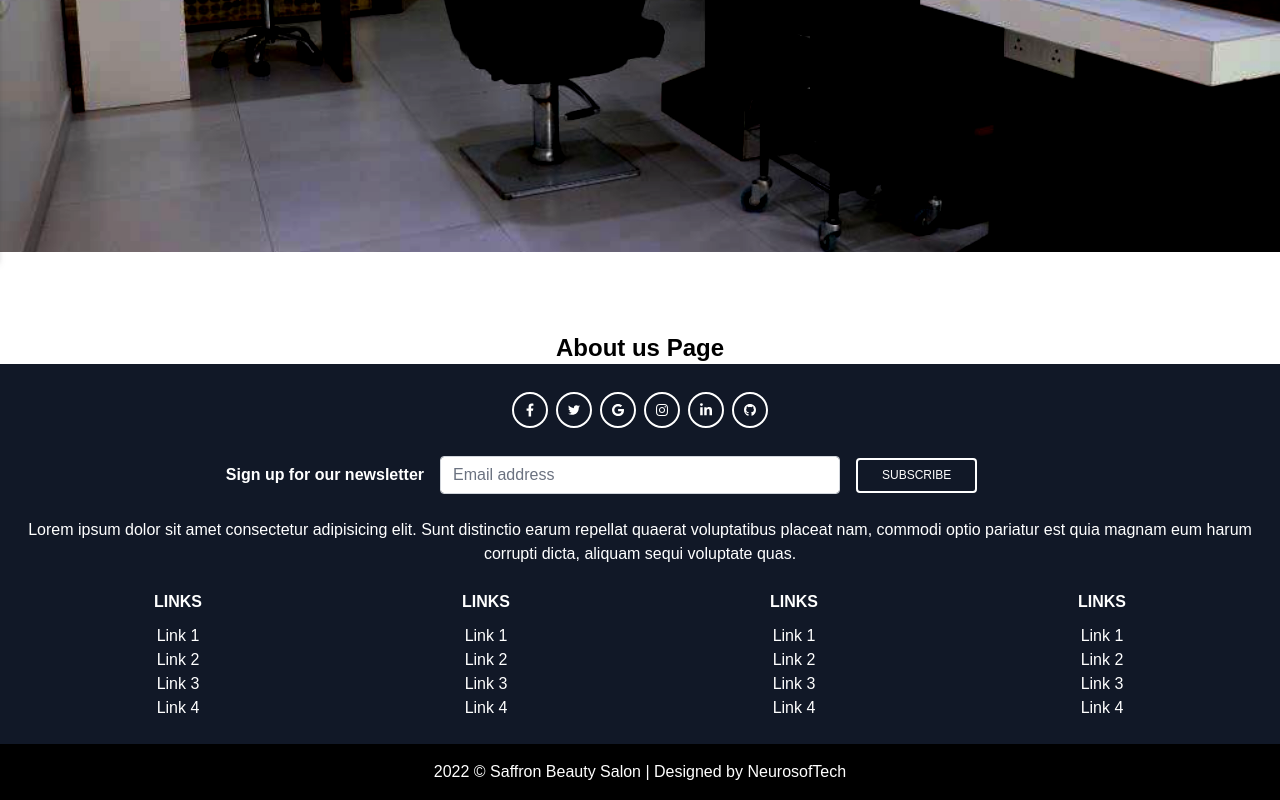
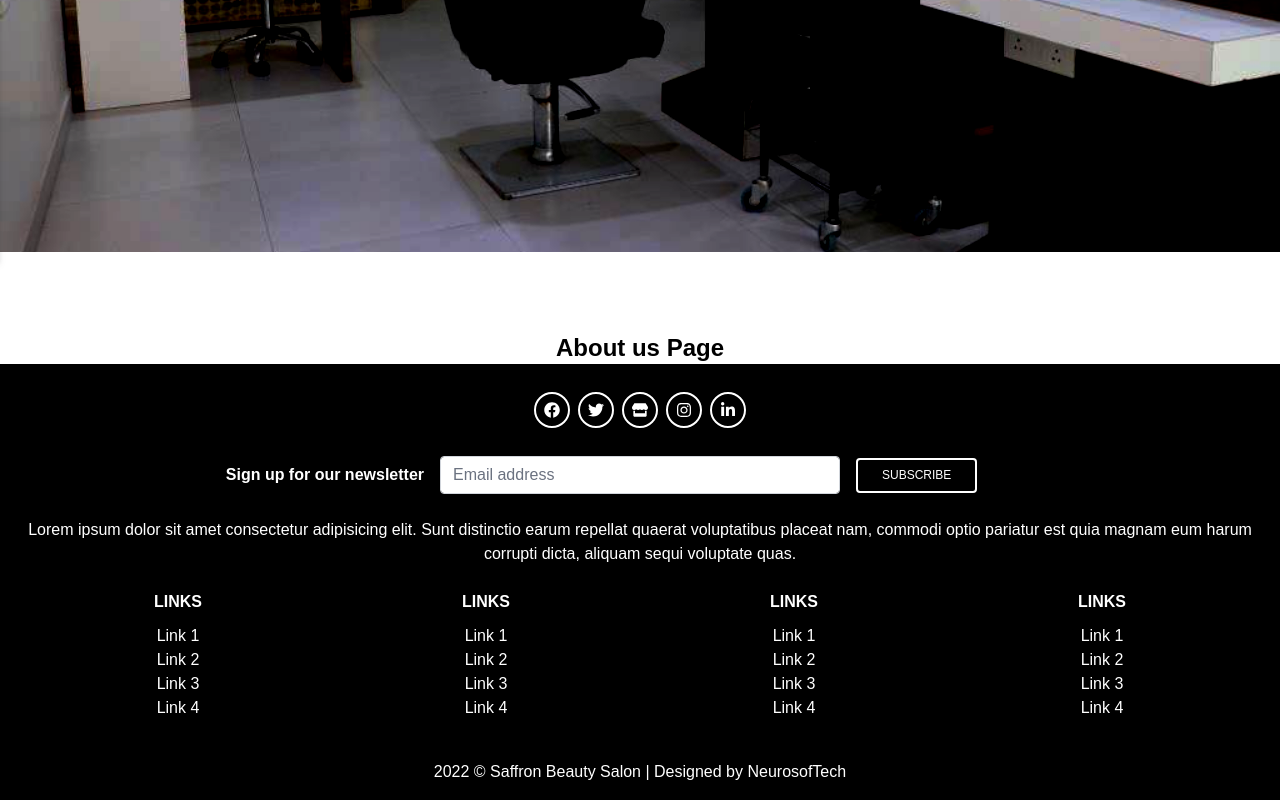
Before and after one commit to louisfbarry/saffron-salon, a Next.js app: page /about in a window 1280 px wide. Shown: the part 563-1363 px from the top of the page. Built offline with nearby package versions, Linux system fonts and the light colour scheme.

Commit message:
Images and Footer Added

```diff
--- a/components/Brands.js
+++ b/components/Brands.js
@@ -4,7 +4,7 @@ import Image from "next/image"
 function Brands() {
     return (
         <section className="flex flex-col md:flex-row justify-center items-center mt-10 gap-6 px-8 max-w-[1400px] mx-auto">
-            <h2 className="text-2xl text-pink-600">Our Services</h2>
+            <h2 className="text-2xl text-pink-600">We are Best in</h2>
             <div className="brand group">
                 {/* <h3>Hair Services</h3> */}
                 <Image src="/images/hairdresser.png" alt="" layout="fill" objectFit="cover" />
--- a/components/Footer.js
+++ b/components/Footer.js
@@ -1,97 +1,34 @@
 import Script from 'next/script'
 import Link from 'next/link'
+import { FaFacebook, FaTwitter, FaInstagram, FaStore, FaLinkedinIn } from 'react-icons/fa'
 
 function Footer() {
     return (
-        <footer className="text-center bg-gray-900 text-white">
+        <footer className="text-center bg-black text-white">
             <div className="container px-6 pt-6">
                 <div className="flex justify-center mb-6">
-                <a href="#!" type="button" className="rounded-full border-2 border-white text-white leading-normal uppercase hover:bg-black hover:bg-opacity-5 focus:outline-none focus:ring-0 transition duration-150 ease-in-out w-9 h-9 m-1">
-                    <svg aria-hidden="true"
-                    focusable="false"
-                    data-prefix="fab"
-                    data-icon="facebook-f"
-                    className="w-2 h-full mx-auto"
-                    role="img"
-                    xmlns="http://www.w3.org/2000/svg"
-                    viewBox="0 0 320 512"
-                >
-                    <path
-                    fill="currentColor"
-                    d="M279.14 288l14.22-92.66h-88.91v-60.13c0-25.35 12.42-50.06 52.24-50.06h40.42V6.26S260.43 0 225.36 0c-73.22 0-121.08 44.38-121.08 124.72v70.62H22.89V288h81.39v224h100.17V288z"
-                    ></path>
-                    </svg>
+                <a href="#!" type="button" className="rounded-full border-2 border-white text-white leading-normal uppercase hover:bg-blue-800 hover:border-blue-800 focus:outline-none focus:ring-0 transition duration-150 ease-in-out w-9 h-9 m-1">
+                    <FaFacebook className="ml-2 mt-2 mx-auto" />
                 </a>
 
-                <a href="#!" type="button" className="rounded-full border-2 border-white text-white leading-normal uppercase hover:bg-black hover:bg-opacity-5 focus:outline-none focus:ring-0 transition duration-150 ease-in-out w-9 h-9 m-1">
-                    <svg aria-hidden="true"
-                    focusable="false"
-                    data-prefix="fab"
-                    data-icon="twitter"
-                    className="w-3 h-full mx-auto"
-                    role="img"
-                    xmlns="http://www.w3.org/2000/svg"
-                    viewBox="0 0 512 512"
-                    >
-                    <path
-                        fill="currentColor"
-                        d="M459.37 151.716c.325 4.548.325 9.097.325 13.645 0 138.72-105.583 298.558-298.558 298.558-59.452 0-114.68-17.219-161.137-47.106 8.447.974 16.568 1.299 25.34 1.299 49.055 0 94.213-16.568 130.274-44.832-46.132-.975-84.792-31.188-98.112-72.772 6.498.974 12.995 1.624 19.818 1.624 9.421 0 18.843-1.3 27.614-3.573-48.081-9.747-84.143-51.98-84.143-102.985v-1.299c13.969 7.797 30.214 12.67 47.431 13.319-28.264-18.843-46.781-51.005-46.781-87.391 0-19.492 5.197-37.36 14.294-52.954 51.655 63.675 129.3 105.258 216.365 109.807-1.624-7.797-2.599-15.918-2.599-24.04 0-57.828 46.782-104.934 104.934-104.934 30.213 0 57.502 12.67 76.67 33.137 23.715-4.548 46.456-13.32 66.599-25.34-7.798 24.366-24.366 44.833-46.132 57.827 21.117-2.273 41.584-8.122 60.426-16.243-14.292 20.791-32.161 39.308-52.628 54.253z"
-                    ></path>
-                    </svg>
+                <a href="#!" type="button" className="rounded-full border-2 border-white text-white leading-normal uppercase hover:bg-blue-400 hover:border-blue-400 focus:outline-none focus:ring-0 transition duration-150 ease-in-out w-9 h-9 m-1">
+                    <FaTwitter className="ml-2 mt-2 mx-auto" />
+
                 </a>
 
-                <a href="#!" type="button" className="rounded-full border-2 border-white text-white leading-normal uppercase hover:bg-black hover:bg-opacity-5 focus:outline-none focus:ring-0 transition duration-150 ease-in-out w-9 h-9 m-1">
-                    <svg aria-hidden="true"
-                    focusable="false"
-                    data-prefix="fab"
-                    data-icon="google"
-                    className="w-3 h-full mx-auto"
-                    role="img"
-                    xmlns="http://www.w3.org/2000/svg"
-                    viewBox="0 0 488 512"
-                    >
-                    <path
-                        fill="currentColor"
-                        d="M488 261.8C488 403.3 391.1 504 248 504 110.8 504 0 393.2 0 256S110.8 8 248 8c66.8 0 123 24.5 166.3 64.9l-67.5 64.9C258.5 52.6 94.3 116.6 94.3 256c0 86.5 69.1 156.6 153.7 156.6 98.2 0 135-70.4 140.8-106.9H248v-85.3h236.1c2.3 12.7 3.9 24.9 3.9 41.4z"
-                    ></path>
-                    </svg>
+                <a href="#!" type="button" className="rounded-full border-2 border-white text-white leading-normal uppercase hover:bg-green-500 hover:border-green-500 focus:outline-none focus:ring-0 transition duration-150 ease-in-out w-9 h-9 m-1">
+                    <FaStore className="ml-2 mt-2 mx-auto" />
                 </a>
 
-                <a href="#!" type="button" className="rounded-full border-2 border-white text-white leading-normal uppercase hover:bg-black hover:bg-opacity-5 focus:outline-none focus:ring-0 transition duration-150 ease-in-out w-9 h-9 m-1">
-                    <svg aria-hidden="true"
-                    focusable="false"
-                    data-prefix="fab"
-                    data-icon="instagram"
-                    className="w-3 h-full mx-auto"
-                    role="img"
-                    xmlns="http://www.w3.org/2000/svg"
-                    viewBox="0 0 448 512"
-                    >
-                    <path
-                        fill="currentColor"
-                        d="M224.1 141c-63.6 0-114.9 51.3-114.9 114.9s51.3 114.9 114.9 114.9S339 319.5 339 255.9 287.7 141 224.1 141zm0 189.6c-41.1 0-74.7-33.5-74.7-74.7s33.5-74.7 74.7-74.7 74.7 33.5 74.7 74.7-33.6 74.7-74.7 74.7zm146.4-194.3c0 14.9-12 26.8-26.8 26.8-14.9 0-26.8-12-26.8-26.8s12-26.8 26.8-26.8 26.8 12 26.8 26.8zm76.1 27.2c-1.7-35.9-9.9-67.7-36.2-93.9-26.2-26.2-58-34.4-93.9-36.2-37-2.1-147.9-2.1-184.9 0-35.8 1.7-67.6 9.9-93.9 36.1s-34.4 58-36.2 93.9c-2.1 37-2.1 147.9 0 184.9 1.7 35.9 9.9 67.7 36.2 93.9s58 34.4 93.9 36.2c37 2.1 147.9 2.1 184.9 0 35.9-1.7 67.7-9.9 93.9-36.2 26.2-26.2 34.4-58 36.2-93.9 2.1-37 2.1-147.8 0-184.8zM398.8 388c-7.8 19.6-22.9 34.7-42.6 42.6-29.5 11.7-99.5 9-132.1 9s-102.7 2.6-132.1-9c-19.6-7.8-34.7-22.9-42.6-42.6-11.7-29.5-9-99.5-9-132.1s-2.6-102.7 9-132.1c7.8-19.6 22.9-34.7 42.6-42.6 29.5-11.7 99.5-9 132.1-9s102.7-2.6 132.1 9c19.6 7.8 34.7 22.9 42.6 42.6 11.7 29.5 9 99.5 9 132.1s2.7 102.7-9 132.1z"
-                    ></path>
-                    </svg>
+                <a href="#!" type="button" className="rounded-full border-2 border-white text-white leading-normal uppercase hover:bg-gradient-to-tr from-fuchsia-600 to-orange-600 hover:border-none focus:outline-none focus:ring-0 transition duration-150 ease-in-out w-9 h-9 m-1">
+                    <FaInstagram className="ml-2 mt-2 mx-auto" />
                 </a>
 
-                <a href="#!" type="button" className="rounded-full border-2 border-white text-white leading-normal uppercase hover:bg-black hover:bg-opacity-5 focus:outline-none focus:ring-0 transition duration-150 ease-in-out w-9 h-9 m-1">
-                    <svg aria-hidden="true"
-                    focusable="false"
-                    data-prefix="fab"
-                    data-icon="linkedin-in"
-                    className="w-3 h-full mx-auto"
-                    role="img"
-                    xmlns="http://www.w3.org/2000/svg"
-                    viewBox="0 0 448 512"
-                    >
-                    <path
-                        fill="currentColor"
-                        d="M100.28 448H7.4V148.9h92.88zM53.79 108.1C24.09 108.1 0 83.5 0 53.8a53.79 53.79 0 0 1 107.58 0c0 29.7-24.1 54.3-53.79 54.3zM447.9 448h-92.68V302.4c0-34.7-.7-79.2-48.29-79.2-48.29 0-55.69 37.7-55.69 76.7V448h-92.78V148.9h89.08v40.8h1.3c12.4-23.5 42.69-48.3 87.88-48.3 94 0 111.28 61.9 111.28 142.3V448z"
-                    ></path>
-                    </svg>
+                <a href="#!" type="button" className="rounded-full border-2 border-white text-white leading-normal uppercase hover:bg-blue-600 hover:border-blue-600 focus:outline-none focus:ring-0 transition duration-150 ease-in-out w-9 h-9 m-1">
+                    <FaLinkedinIn className="ml-2 mt-2 mx-auto" />
                 </a>
 
-                <a href="#!" type="button" className="rounded-full border-2 border-white text-white leading-normal uppercase hover:bg-black hover:bg-opacity-5 focus:outline-none focus:ring-0 transition duration-150 ease-in-out w-9 h-9 m-1">
+                {/* <a href="#!" type="button" className="rounded-full border-2 border-white text-white leading-normal uppercase hover:bg-black hover:bg-opacity-5 focus:outline-none focus:ring-0 transition duration-150 ease-in-out w-9 h-9 m-1">
                     <svg aria-hidden="true"
                     focusable="false"
                     data-prefix="fab"
@@ -106,7 +43,7 @@ function Footer() {
                         d="M165.9 397.4c0 2-2.3 3.6-5.2 3.6-3.3.3-5.6-1.3-5.6-3.6 0-2 2.3-3.6 5.2-3.6 3-.3 5.6 1.3 5.6 3.6zm-31.1-4.5c-.7 2 1.3 4.3 4.3 4.9 2.6 1 5.6 0 6.2-2s-1.3-4.3-4.3-5.2c-2.6-.7-5.5.3-6.2 2.3zm44.2-1.7c-2.9.7-4.9 2.6-4.6 4.9.3 2 2.9 3.3 5.9 2.6 2.9-.7 4.9-2.6 4.6-4.6-.3-1.9-3-3.2-5.9-2.9zM244.8 8C106.1 8 0 113.3 0 252c0 110.9 69.8 205.8 169.5 239.2 12.8 2.3 17.3-5.6 17.3-12.1 0-6.2-.3-40.4-.3-61.4 0 0-70 15-84.7-29.8 0 0-11.4-29.1-27.8-36.6 0 0-22.9-15.7 1.6-15.4 0 0 24.9 2 38.6 25.8 21.9 38.6 58.6 27.5 72.9 20.9 2.3-16 8.8-27.1 16-33.7-55.9-6.2-112.3-14.3-112.3-110.5 0-27.5 7.6-41.3 23.6-58.9-2.6-6.5-11.1-33.3 2.6-67.9 20.9-6.5 69 27 69 27 20-5.6 41.5-8.5 62.8-8.5s42.8 2.9 62.8 8.5c0 0 48.1-33.6 69-27 13.7 34.7 5.2 61.4 2.6 67.9 16 17.7 25.8 31.5 25.8 58.9 0 96.5-58.9 104.2-114.8 110.5 9.2 7.9 17 22.9 17 46.4 0 33.7-.3 75.4-.3 83.6 0 6.5 4.6 14.4 17.3 12.1C428.2 457.8 496 362.9 496 252 496 113.3 383.5 8 244.8 8zM97.2 352.9c-1.3 1-1 3.3.7 5.2 1.6 1.6 3.9 2.3 5.2 1 1.3-1 1-3.3-.7-5.2-1.6-1.6-3.9-2.3-5.2-1zm-10.8-8.1c-.7 1.3.3 2.9 2.3 3.9 1.6 1 3.6.7 4.3-.7.7-1.3-.3-2.9-2.3-3.9-2-.6-3.6-.3-4.3.7zm32.4 35.6c-1.6 1.3-1 4.3 1.3 6.2 2.3 2.3 5.2 2.6 6.5 1 1.3-1.3.7-4.3-1.3-6.2-2.2-2.3-5.2-2.6-6.5-1zm-11.4-14.7c-1.6 1-1.6 3.6 0 5.9 1.6 2.3 4.3 3.3 5.6 2.3 1.6-1.3 1.6-3.9 0-6.2-1.4-2.3-4-3.3-5.6-2z"
                     ></path>
                     </svg>
-                </a>
+                </a> */}
                 </div>
 
                 <div>
--- a/components/Rodamap.js
+++ b/components/Rodamap.js
@@ -7,8 +7,8 @@ function Rodamap() {
             <div className="container relative mx-auto py-12">
                 <h2 className="mb-8 text-center justify-center text-3xl font-semibold underline decoration-pink-600 xl:text-4xl">Why Choose us?</h2>
 
-                <div className="relative flex flex-col p-2">
-                    <div className="absolute left-[50%] z-40 h-full md:w-[2px] rounded-full bg-pink-300/60 blur-sm lg:left-[44px]"></div>
+                <div className="relative flex flex-col p-6">
+                    {/* <div className="absolute left-[50%] z-40 h-full md:w-[2px] rounded-full bg-pink-300/60 blur-sm lg:left-[44px]"></div> */}
 
                     <div className="my-3 flex flex-col items-center space-x-4 space-y-4 rounded-xl bg-purple-900 px-4 py-6 shadow-lg transition duration-300 hover:shadow-2xl lg:flex-row">
                         <div className="z-50 rounded-full bg-pink-600 px-6 text-xl font-semibold shadow-lg shadow-pink-600/30">
--- a/components/Services.js
+++ b/components/Services.js
@@ -6,7 +6,7 @@ import StaticStarRating from "./StaticStarRating"
 function Services() {
     return (
         <section>
-            <h2 className="mt-20 mb-8 text-center justify-center text-3xl font-semibold underline decoration-pink-600 xl:text-4xl">Services</h2>
+            <h2 className="mt-20 mb-8 text-center justify-center text-3xl font-semibold underline decoration-pink-600 xl:text-4xl">Our Services</h2>
 
             <section className="text-gray-600 font-body">
                 <div className="container px-5 py-6 mx-auto">
--- a/package.json
+++ b/package.json
@@ -13,6 +13,7 @@
     "next": "12.1.5",
     "react": "18.0.0",
     "react-dom": "18.0.0",
+    "react-icons": "^4.3.1",
     "react-multi-carousel": "^2.8.0",
     "react-responsive-carousel": "^3.2.23"
   },
--- a/pages/index.js
+++ b/pages/index.js
@@ -23,8 +23,8 @@ export default function Home() {
         <Intro />
         <Brands />
         <Services />
+        <Rodamap />
         <Gallery />
-        <Rodamap />
         <Team />
       </main>
 
```
Also changed, not shown: components/Body.js (deleted), 1 other file (tests, documents, lock files or other folders).
